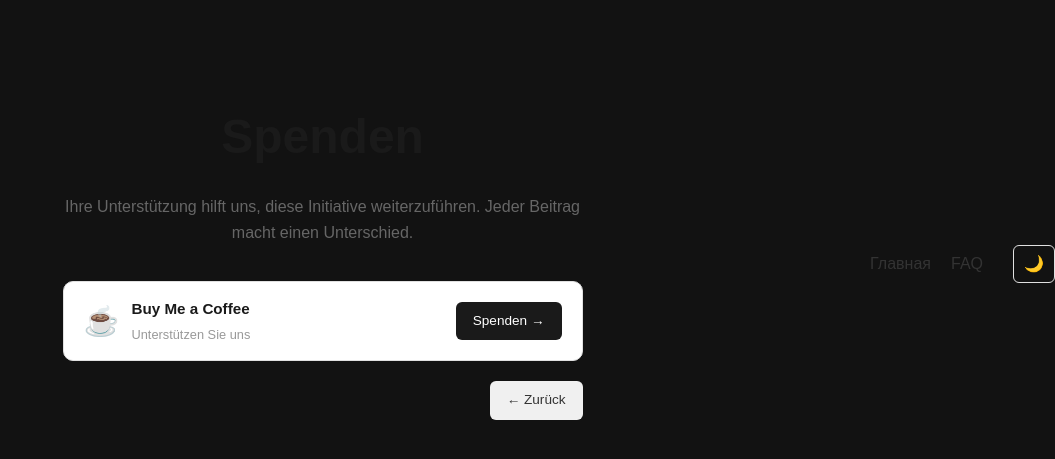
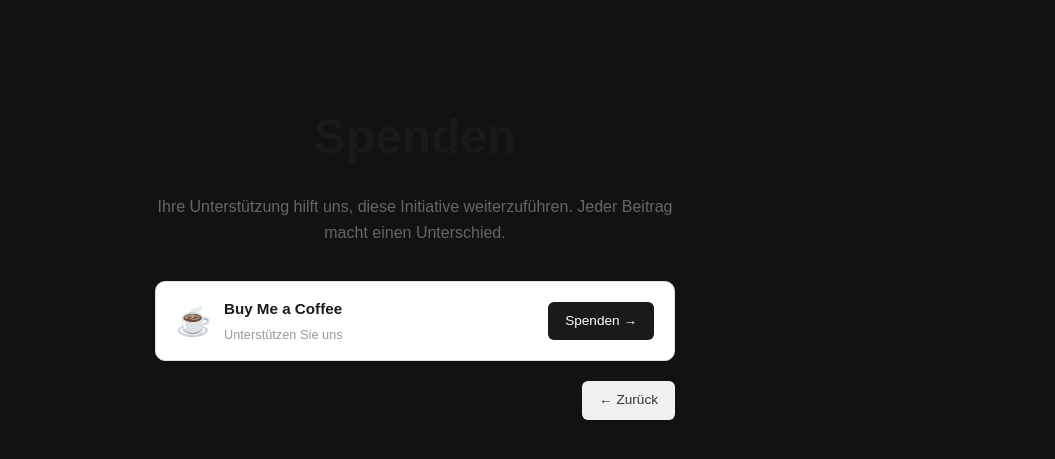
Before and after one commit to Murdddl/Site-GB-GER-Bir-N-, a Django app: page /donate/ in a window 1280 px wide. Shown: the part 206-665 px from the top of the page, without its empty margins (225-1280 px from the left). Run offline with Django 5.2, Linux system fonts and the light colour scheme.

Commit message:
update settings

```diff
--- a/petition/templates/base.html
+++ b/petition/templates/base.html
@@ -10,13 +10,6 @@
 </head>
 
 <script>
-    function toggleTheme() {
-        document.body.classList.toggle('dark');
-        const isDark = document.body.classList.contains('dark');
-        localStorage.setItem('theme', isDark ? 'dark' : 'light');
-        document.querySelector('.theme-toggle').textContent = isDark ? '☀️' : '🌙';
-    }
-
     // Применяем тему при загрузке
     window.addEventListener('DOMContentLoaded', () => {
         const theme = localStorage.getItem('theme');
@@ -54,14 +47,5 @@
         once: true     // Анимация срабатывает один раз при скролле
     });
 </script>
-<div class="nav-links">
-    <a href="{% url 'index' %}">Главная</a>
-    <a href="{% url 'faq' %}">FAQ</a>
-    {% if user.is_authenticated %}
-        <a href="{% url 'moderation' %}" style="color: #ffc107;">Модерация</a>
-        <a href="{% url 'logout' %}">Выход</a>
-    {% endif %}
-    <button class="theme-toggle" onclick="toggleTheme()">🌙</button>
-</div>
 </body>
 </html>
```
